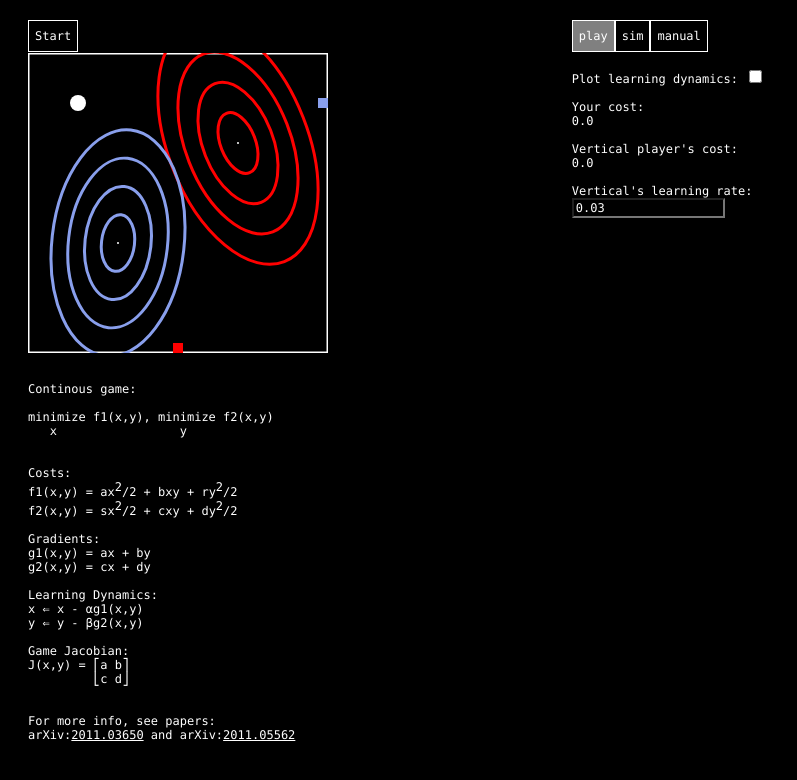
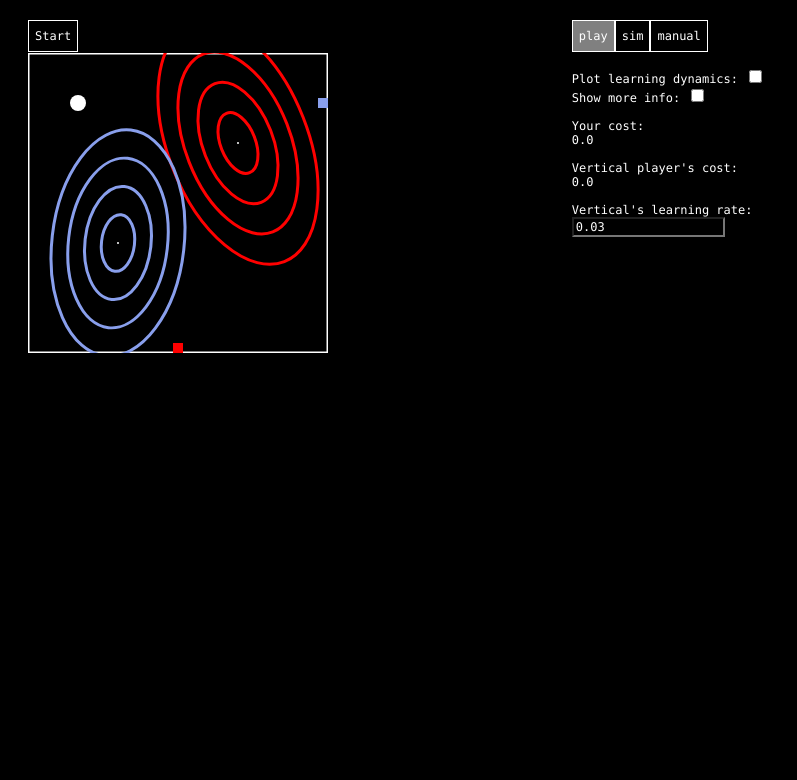
Before and after one commit to dynams/web, a plain HTML site: page demo/index.html in a window 1280 px wide. Shown: the whole page, without its empty margins (0-797 px from the left). Drawn offline with nearby package versions, Linux system fonts and the light colour scheme.

Commit message:
show more info

```diff
--- a/demo/index.html
+++ b/demo/index.html
@@ -30,6 +30,9 @@
    Plot learning dynamics:
           <input type='checkbox' v-model="P.history">
           <br>
+   Show more info:
+          <input type='checkbox' v-model="P.showinfo">
+          <br>
           <br>
   {{ P.mode=='mouse'?"Your" : "Horizontal player's" }} cost:
   <br>
@@ -56,6 +59,7 @@
   </div>
   <div></div>
   <div>
+   <template v-if="P.showinfo">
    <br>
    <br>
    Continous game:
@@ -114,6 +118,7 @@
    and
    arXiv:<a href="https://arxiv.org/abs/2011.05562">2011.05562</a>
 
+   </template>
   </div>
 
   </div>
@@ -158,7 +163,8 @@ const data = {
     z22: -2,
     scale: 20,
     lvlset: 1,
-    history: false
+    history: false,
+    showInfo: false
   },
   I: { //inputs
     posX: 0,
```
